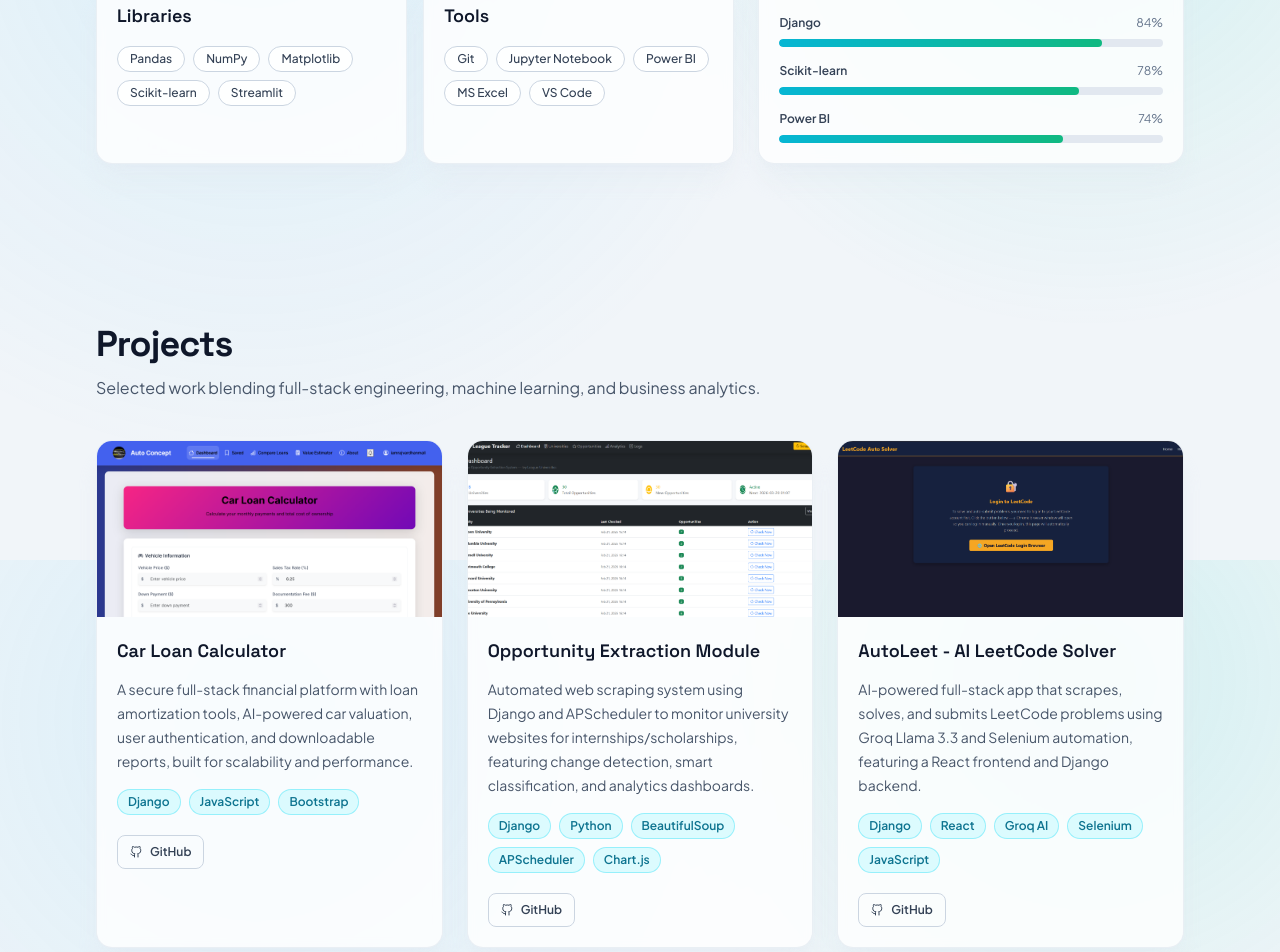
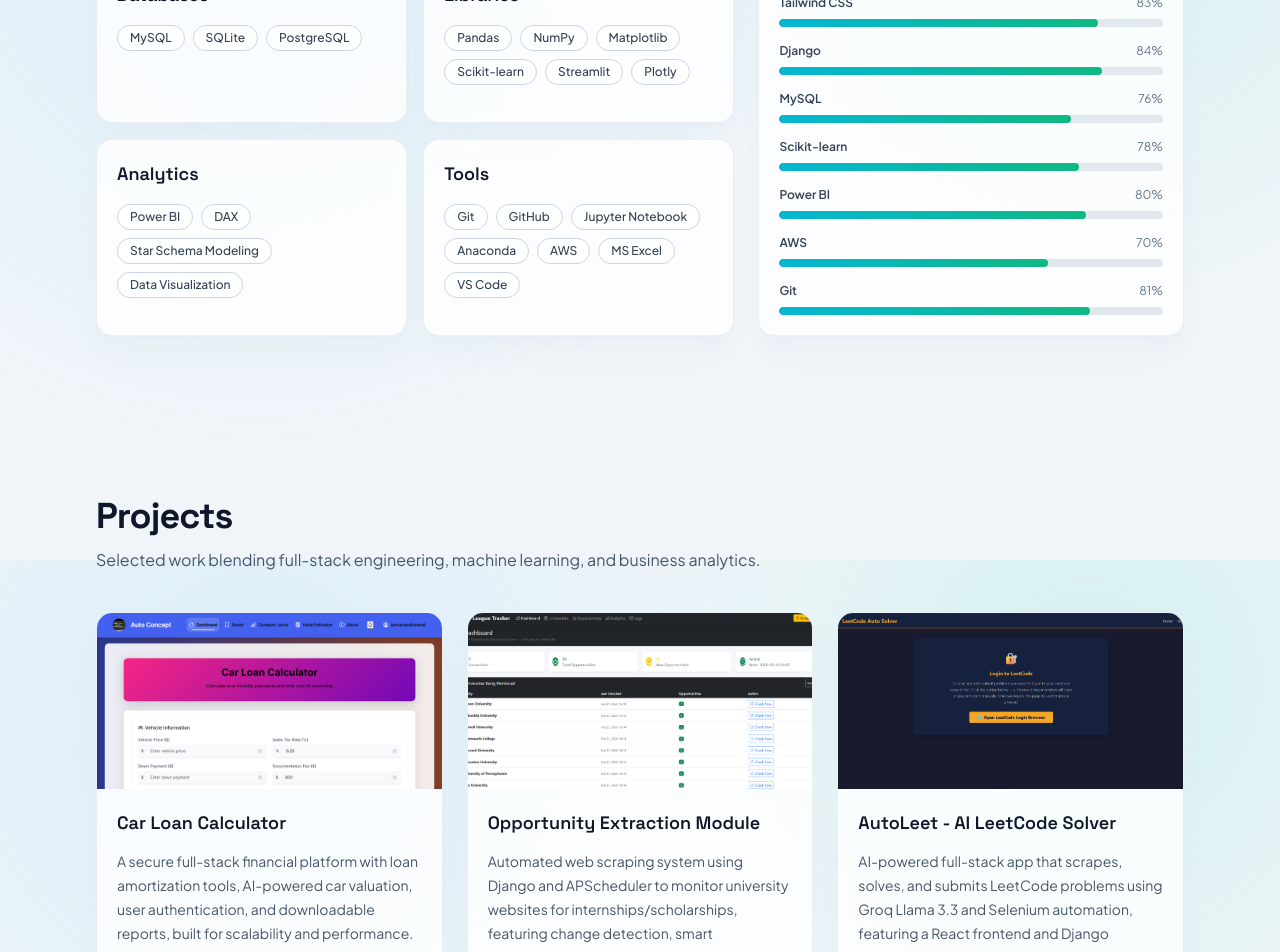
Before and after one commit to iamrajvardhanmall/Portfolio, a Vue app: page / in a window 1280 px wide. Shown: the part 1840-2792 px from the top of the page. Built offline with nearby package versions, Linux system fonts and the light colour scheme; the HTML template or start-up script is replaced by a standard one.

Commit message:
Improved project section

```diff
--- a/src/components/Projects.jsx
+++ b/src/components/Projects.jsx
@@ -27,7 +27,7 @@
   },
   {
     title: 'AutoLeet - AI LeetCode Solver',
-    image: '/projects/LeetCode Auto Solver.png', // You'll need to create/add this image
+    image: '/projects/LeetCode Auto Solver.png',
     description:
       'AI-powered full-stack app that scrapes, solves, and submits LeetCode problems using Groq Llama 3.3 and Selenium automation, featuring a React frontend and Django backend.',
     tech: ['Django', 'React', 'Groq AI', 'Selenium', 'JavaScript'],
@@ -84,10 +84,10 @@
             whileInView={{ opacity: 1, y: 0 }}
             viewport={{ once: true }}
             transition={{ duration: 0.45, delay: idx * 0.08 }}
-            className="glass-card group overflow-hidden"
+            className="glass-card group flex h-full flex-col overflow-hidden"
           >
             <img src={project.image} alt={project.title} className="h-44 w-full object-cover" />
-            <div className="p-5">
+            <div className="flex flex-1 flex-col p-5">
               <h3 className="font-display text-lg font-semibold text-slate-900 dark:text-white">{project.title}</h3>
               <p className="mt-3 text-sm leading-6 text-slate-600 dark:text-slate-300">{project.description}</p>
               <ul className="mt-4 flex flex-wrap gap-2">
@@ -100,7 +100,7 @@
                   </li>
                 ))}
               </ul>
-              <div className="mt-5 flex gap-3">
+              <div className="mt-auto flex gap-3 pt-5">
                 <a
                   href={project.github}
                   target="_blank"
--- a/src/components/Skills.jsx
+++ b/src/components/Skills.jsx
@@ -6,17 +6,24 @@
 const groupedSkills = {
   Languages: ['Python', 'JavaScript', 'C++', 'SQL', 'HTML', 'CSS'],
   Frameworks: ['Django', 'React.js', 'Tailwind CSS', 'Bootstrap'],
-  Libraries: ['Pandas', 'NumPy', 'Matplotlib', 'Scikit-learn', 'Streamlit'],
-  Tools: ['Git', 'Jupyter Notebook', 'Power BI', 'MS Excel', 'VS Code'],
+  Databases: ['MySQL', 'SQLite', 'PostgreSQL'],
+  Libraries: ['Pandas', 'NumPy', 'Matplotlib', 'Scikit-learn', 'Streamlit', 'Plotly'],
+  Analytics: ['Power BI', 'DAX', 'Star Schema Modeling', 'Data Visualization'],
+  Tools: ['Git', 'GitHub', 'Jupyter Notebook', 'Anaconda', 'AWS', 'MS Excel', 'VS Code'],
 };
 
 const skillLevels = [
   { name: 'Python', value: 88 },
   { name: 'JavaScript', value: 82 },
   { name: 'React.js', value: 80 },
+  { name: 'Tailwind CSS', value: 83 },
   { name: 'Django', value: 84 },
+  { name: 'MySQL', value: 76 },
   { name: 'Scikit-learn', value: 78 },
-  { name: 'Power BI', value: 74 },
+  { name: 'Power BI', value: 80 },
+  { name: 'AWS', value: 70 },
+  { name: 'Git', value: 81 },
+
 ];
 
 export default function Skills() {
--- a/src/vue-components/SkillChart.vue
+++ b/src/vue-components/SkillChart.vue
@@ -2,7 +2,6 @@
   <div class="space-y-5">
     <div>
       <h3 class="font-display text-lg font-semibold text-slate-900 dark:text-white">{{ title }}</h3>
-      <p class="mt-1 text-xs text-slate-500 dark:text-slate-400">Animated with Vue inside React</p>
     </div>
 
     <div class="space-y-4">
```
Also changed, not shown: 1 other file (tests, documents, lock files or other folders).
